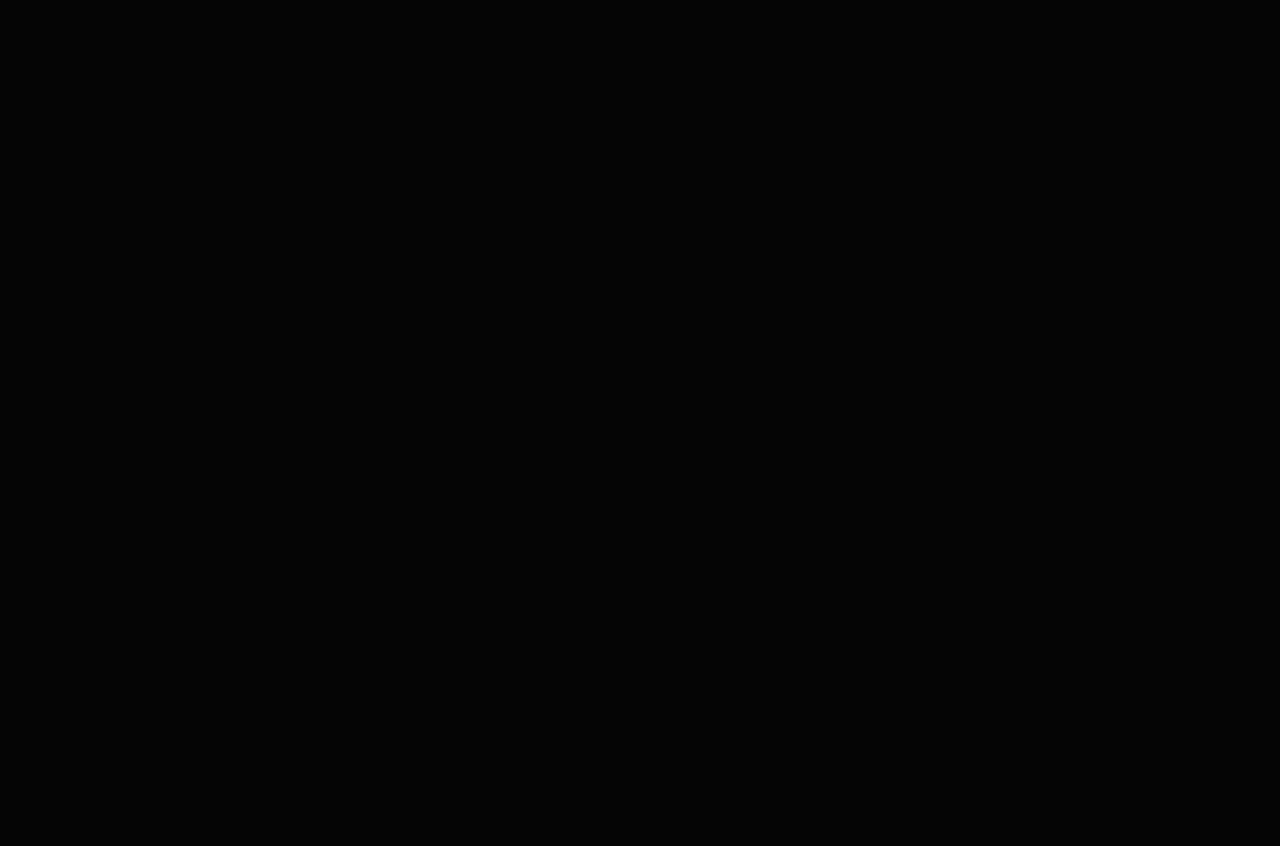
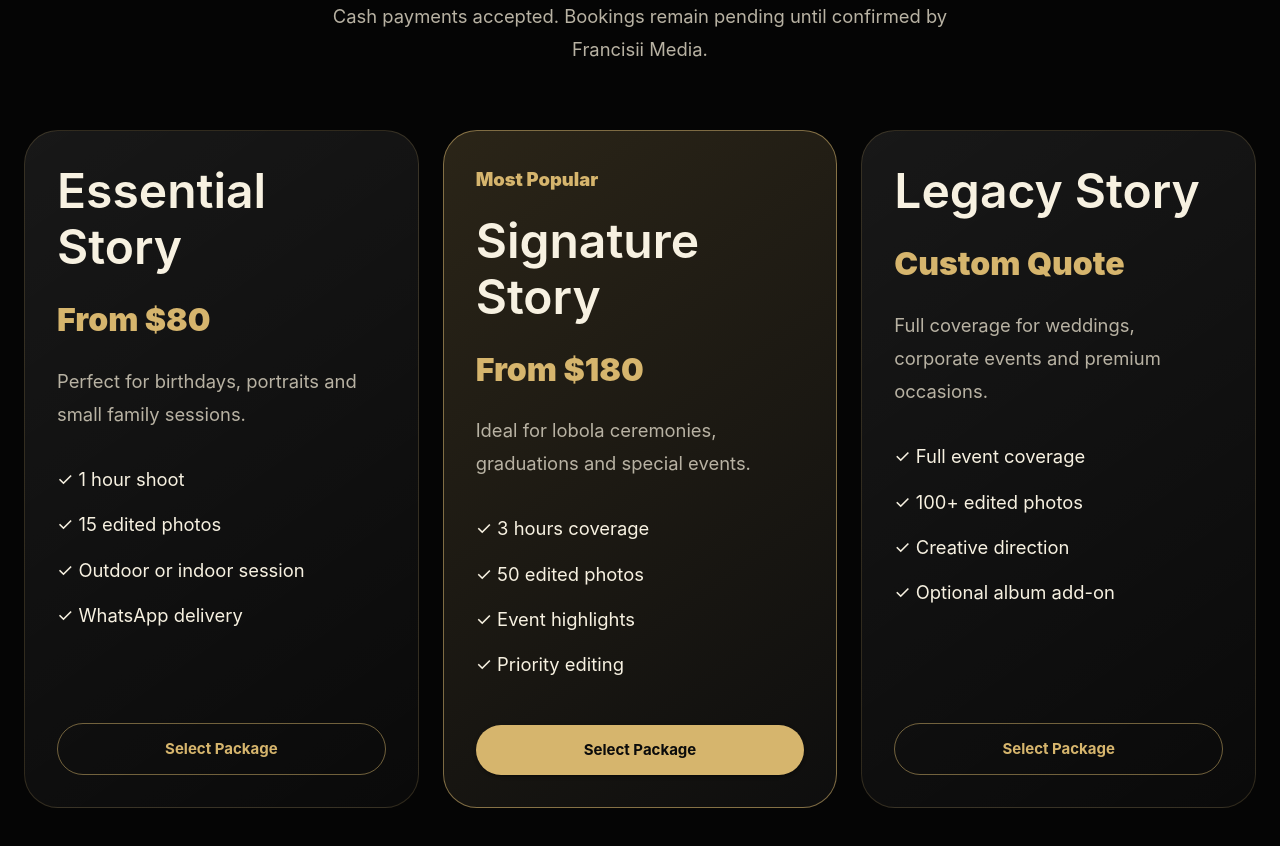
Before and after one commit to audreythando/francisiimedia, a React (Vite) app: page / in a window 1280 px wide. Shown: the part 4760-5606 px from the top of the page. Before the commit the page ends 5240 px from the top, so only its background shows below. Built offline with nearby package versions, Linux system fonts and the light colour scheme.

Commit message:
feat: create photography packages section

```diff
--- a/src/pages/HomePage.tsx
+++ b/src/pages/HomePage.tsx
@@ -4,6 +4,7 @@ import HeroSection from "../sections/Hero/HeroSection";
 import StorySelection from "../sections/Stories/StorySelection";
 import PortfolioWall from "../sections/Portfolio/PortfolioWall";
 import TestimonialsSection from "../sections/Testinmonials/TestimonialsSection";
+import PackagesSection from "../sections/Packages/PackagesSection";
 
 
 
@@ -15,6 +16,7 @@ const HomePage = () => {
       <StorySelection />
         <PortfolioWall />
          <TestimonialsSection />
+         <PackagesSection />
       <Box
         sx={{
           minHeight: "100vh",
--- /dev/null
+++ b/src/sections/Packages/PackagesSection.tsx
@@ -0,0 +1,103 @@
+import { Box, Button, Container, Typography } from "@mui/material";
+import { motion } from "framer-motion";
+
+const packages = [
+  {
+    name: "Essential Story",
+    price: "From $80",
+    description: "Perfect for birthdays, portraits and small family sessions.",
+    features: ["1 hour shoot", "15 edited photos", "Outdoor or indoor session", "WhatsApp delivery"],
+  },
+  {
+    name: "Signature Story",
+    price: "From $180",
+    description: "Ideal for lobola ceremonies, graduations and special events.",
+    features: ["3 hours coverage", "50 edited photos", "Event highlights", "Priority editing"],
+    featured: true,
+  },
+  {
+    name: "Legacy Story",
+    price: "Custom Quote",
+    description: "Full coverage for weddings, corporate events and premium occasions.",
+    features: ["Full event coverage", "100+ edited photos", "Creative direction", "Optional album add-on"],
+  },
+];
+
+const PackagesSection = () => {
+  return (
+    <Box id="packages" sx={{ py: { xs: 8, md: 14 }, background: "#050505" }}>
+      <Container maxWidth="xl">
+        <Box sx={{ textAlign: "center", mb: { xs: 5, md: 8 } }}>
+          <Typography sx={{ color: "primary.main", textTransform: "uppercase", letterSpacing: "0.35em", fontSize: "0.78rem", mb: 2 }}>
+            Packages
+          </Typography>
+
+          <Typography variant="h2" sx={{ maxWidth: 850, mx: "auto" }}>
+            Choose the story that fits your moment.
+          </Typography>
+
+          <Typography sx={{ color: "text.secondary", maxWidth: 650, mx: "auto", mt: 2 }}>
+            Cash payments accepted. Bookings remain pending until confirmed by Francisii Media.
+          </Typography>
+        </Box>
+
+        <Box sx={{ display: "grid", gridTemplateColumns: { xs: "1fr", md: "repeat(3, 1fr)" }, gap: { xs: 2.5, md: 3 } }}>
+          {packages.map((item, index) => (
+            <Box
+              key={item.name}
+              component={motion.div}
+              initial={{ opacity: 0, y: 35 }}
+              whileInView={{ opacity: 1, y: 0 }}
+              viewport={{ once: true }}
+              transition={{ duration: 0.6, delay: index * 0.08 }}
+              sx={{
+                p: { xs: 3, md: 4 },
+                borderRadius: "34px",
+                background: item.featured
+                  ? "linear-gradient(145deg, rgba(214,181,109,0.18), rgba(255,255,255,0.04))"
+                  : "linear-gradient(145deg, rgba(255,255,255,0.08), rgba(255,255,255,0.025))",
+                border: item.featured ? "1px solid rgba(214,181,109,0.55)" : "1px solid rgba(214,181,109,0.18)",
+                minHeight: 520,
+                display: "flex",
+                flexDirection: "column",
+                justifyContent: "space-between",
+              }}
+            >
+              <Box>
+                {item.featured && (
+                  <Typography sx={{ color: "primary.main", fontWeight: 900, mb: 2 }}>
+                    Most Popular
+                  </Typography>
+                )}
+
+                <Typography variant="h3">{item.name}</Typography>
+
+                <Typography sx={{ color: "primary.main", fontWeight: 900, fontSize: "2rem", mt: 2 }}>
+                  {item.price}
+                </Typography>
+
+                <Typography sx={{ color: "text.secondary", mt: 2 }}>
+                  {item.description}
+                </Typography>
+
+                <Box sx={{ mt: 4 }}>
+                  {item.features.map((feature) => (
+                    <Typography key={feature} sx={{ mb: 1.5 }}>
+                      ✓ {feature}
+                    </Typography>
+                  ))}
+                </Box>
+              </Box>
+
+              <Button variant={item.featured ? "contained" : "outlined"} size="large" sx={{ mt: 4 }}>
+                Select Package
+              </Button>
+            </Box>
+          ))}
+        </Box>
+      </Container>
+    </Box>
+  );
+};
+
+export default PackagesSection;
```
